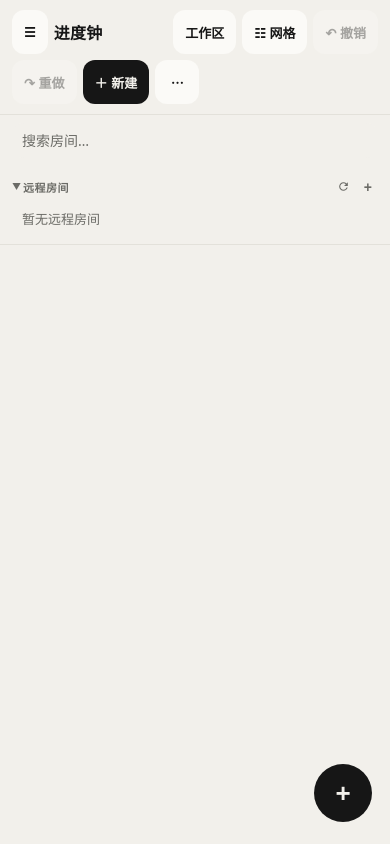
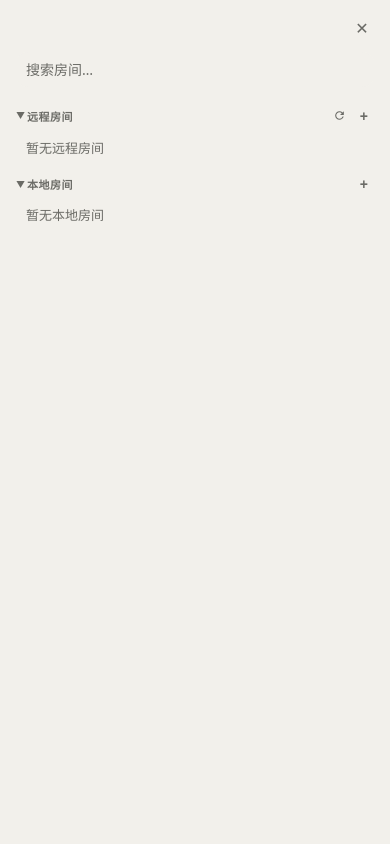
Before and after one commit to Epilogue258/progress_clocks, a website built with Vite: page Web/index.html in a window 390 px wide. Both pictures are taken after a click on the button "工作区". Built offline with nearby package versions, Linux system fonts and the light colour scheme; files whose address does not match are found by name.

Commit message:
Web：新建远端房间从空开始；手机窄屏侧边栏改全屏覆盖抽屉
1) 新建远端房间不再继承当前画布：服务端建仓即空状态（version 0），本地画布同步
   置空、dirty 归零、无多余推送。要把已有内容搬进新房，走「提交本地房间」（选
   一份本地房间）或直接在空房里重做再保存——从空开始，内容手动上传。
2) 手机窄屏（≤640px）侧边栏从顶部横向滚动条改为全屏覆盖抽屉：滑入动画 + 右上角
   ✕ 关闭；搜索/远程/本地都在一屏里从容操作；选中房间（含新建/进入本地房间）
   即自动收起；z-index 18 盖住顶栏与 FAB、低于弹窗，从抽屉点「+」弹窗浮在其上。

```diff
--- a/Web/src/main.ts
+++ b/Web/src/main.ts
@@ -285,9 +285,8 @@ const gm: GmContext = {
       return { ok: false as const, error: e instanceof ApiError ? e.message : '无法连接服务器' }
     }
   },
-  /** 新建房间（GitHub 模型：新开仓库并 push 本地状态） */
+  /** 新建远端房间（从空开始，不继承当前画布；内容靠手动 push / 提交上传） */
   onCreateRoom: async (room: string, joinPwd: string, gmPwd: string) => {
-    // 不确认 dirty：本地状态会被 push 进新房间，不丢东西
     try {
       await createRoom(API_BASE, room, joinPwd, gmPwd)
       enterRoom(room, joinPwd)
@@ -295,9 +294,11 @@ const gm: GmContext = {
       gmKey = gmPwd
       gmAuthed = true
       localStorage.setItem(ROOM_GM_STORAGE, gmPwd)
-      // 不带 version，直接覆盖新房间的空状态；本地旧版本也不会再撞 409 假冲突
-      const version = await saveRoomState(API_BASE, room, gmPwd, store.pushState)
-      store.markSynced(version)
+      // 新房间从空开始：服务端建仓即空状态（version 0），本地画布也置空，两边对齐。
+      // 不再像旧版那样把当前画布一起 push 进新房间——想把已有内容搬进来，
+      // 走「提交本地房间」（选一份本地房间）或直接在空房里重做再保存。
+      store.replaceState(createEmptyState())
+      dirty = false
       rememberRoom({ server: API_BASE, room, joinPwd, gmPwd })
       rerender()
       syncPolling()
@@ -400,9 +401,10 @@ const gm: GmContext = {
   },
   /** 本地房间的来源远端（另存为本地 / 提交成功时记录），提交时优先一键回推 */
   getLocalOrigin: (name: string) => getLocalOrigin(name),
-  /** 新建本地房间：重名自动顺延 (2)；创建后直接进入 */
+  /** 新建本地房间：重名自动顺延 (2)；创建后直接进入（顺带收起侧边栏——手机抽屉选中即关） */
   onCreateLocalRoom: (name: string) => {
     enterLocalRoom(nextLocalName(name.trim() || '未命名房间'))
+    ui.sidebarOpen = false
     rerender()
     return { ok: true as const }
   },
@@ -417,9 +419,10 @@ const gm: GmContext = {
     }
     return { ok: true as const }
   },
-  /** 进入已有的本地房间（读它的状态槽，不联网） */
+  /** 进入已有的本地房间（读它的状态槽，不联网；收起侧边栏——手机抽屉选中即关） */
   onEnterLocalRoom: (name: string) => {
     enterLocalRoom(name)
+    ui.sidebarOpen = false
     rerender()
     return { ok: true as const }
   },
--- a/Web/src/styles.css
+++ b/Web/src/styles.css
@@ -781,6 +781,11 @@ body.drag-active {
   background: var(--bg);
 }
 
+/* 桌面端侧边栏常驻，不需要关闭按钮；手机端全屏覆盖时才显示（见媒体查询） */
+.sidebar-close {
+  display: none;
+}
+
 .room-sidebar-title {
   display: flex;
   justify-content: space-between;
@@ -1065,31 +1070,65 @@ body.drag-active {
 }
 
 @media (max-width: 640px) {
-  /* 手机：侧边栏改为顶部的横向滚动房间条（不隐藏，玩家手机也能看到房间） */
+  /* 手机窄屏：侧边栏不再做顶部横向滚动条（又窄又难点），改为全屏覆盖抽屉——
+     搜索 + 远程 + 本地都在一屏里从容操作，选中房间即自动收起 */
   .main-body {
     flex-direction: column;
   }
 
   .room-sidebar {
-    position: static;
-    flex: none;
+    position: fixed;
+    inset: 0;
+    z-index: 18; /* 盖住顶栏(10)与 FAB(15)，低于弹窗(20)——从侧边栏点「+」弹窗浮在抽屉之上 */
     width: 100%;
-    max-height: 130px;
-    padding: 8px 12px;
+    height: 100dvh;
+    max-height: none;
+    padding: 52px 16px 16px; /* 顶部让给关闭按钮 */
     border-right: none;
-    border-bottom: 1px solid var(--track);
+    animation: sidebar-in 0.18s ease-out;
   }
 
+  /* 抽屉从左侧滑入 */
+  @keyframes sidebar-in {
+    from {
+      transform: translateX(-100%);
+    }
+    to {
+      transform: translateX(0);
+    }
+  }
+
+  .sidebar-close {
+    display: grid;
+    place-items: center;
+    position: absolute;
+    top: 12px;
+    right: 12px;
+    width: 32px;
+    height: 32px;
+    border: none;
+    border-radius: 8px;
+    background: transparent;
+    color: var(--text-dim);
+    font-size: 16px;
+    cursor: pointer;
+  }
+
+  .sidebar-close:hover {
+    background: var(--field-bg);
+    color: var(--text);
+  }
+
+  /* 回到纵向列表：全屏抽屉里房间一行一行排，与桌面一致 */
   .room-sidebar-list {
-    display: flex;
-    gap: 8px;
-    overflow-x: auto;
-    padding-bottom: 4px;
+    display: block;
+    overflow: visible;
+    padding-bottom: 0;
   }
 
   .room-sidebar-item {
-    flex: 0 0 auto;
+    flex: none;
     white-space: nowrap;
-    background: var(--field-bg);
+    background: transparent;
   }
 }
--- a/Web/src/ui.ts
+++ b/Web/src/ui.ts
@@ -1408,6 +1408,15 @@ function renderPushLocalModal(ui: UiState, gm: GmContext, rerender: Rerender): H
 
 function renderRoomSidebar(ui: UiState, gm: GmContext, rerender: Rerender): HTMLElement {
   const aside = el('aside', 'room-sidebar')
+  // 手机端是全屏覆盖抽屉：右上角放「✕」关闭（桌面端常驻，此按钮隐藏）
+  const closeBtn = el('button', 'sidebar-close', '✕')
+  closeBtn.title = '关闭房间列表'
+  closeBtn.setAttribute('aria-label', '关闭房间列表')
+  closeBtn.addEventListener('click', () => {
+    ui.sidebarOpen = false
+    rerender()
+  })
+  aside.append(closeBtn)
 
   // 搜索框：纯前端过滤，不打服务器。输入时不走 rerender——否则输入框会失焦
   const search = makeInput('text', '搜索房间…', ui.sidebarQuery)
```
